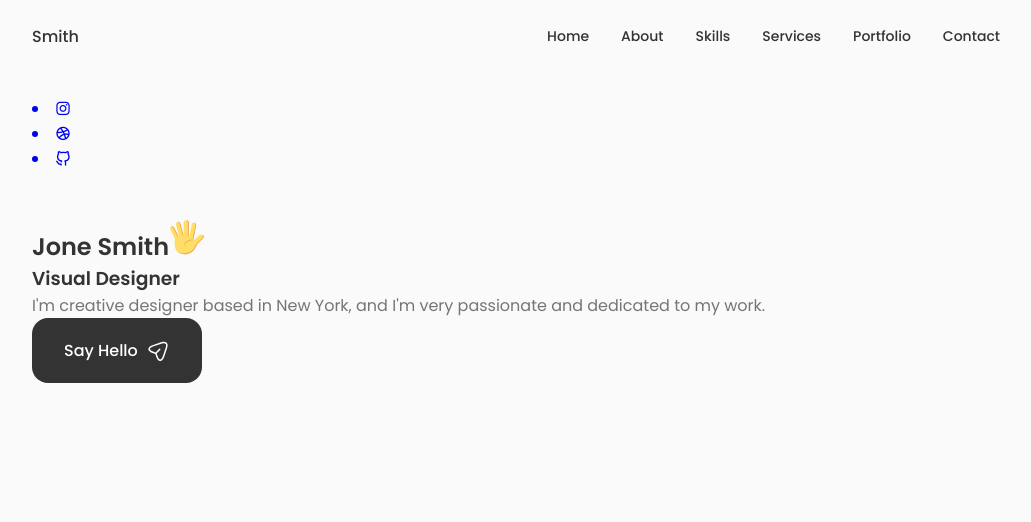
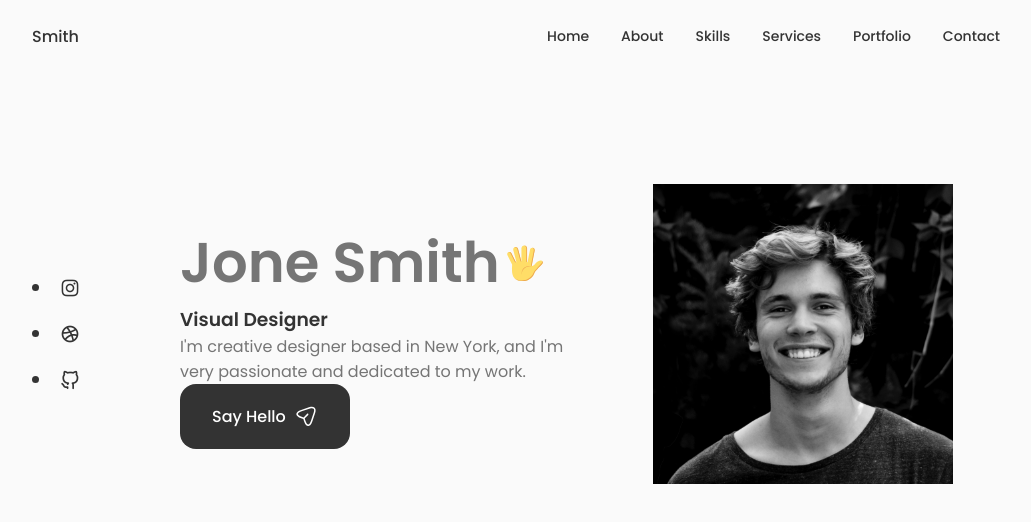
Before and after one commit to ImeshaDilshani/site-p, a React (Create React App) app: page / in a window 1280 px wide. Shown: the top 522 px of the page, without its empty margins (124-1155 px from the left). Built offline with nearby package versions, Linux system fonts and the light colour scheme.

Commit message:
added home.css

```diff
--- a/src/components/home/home.css
+++ b/src/components/home/home.css
@@ -0,0 +1,38 @@
+.home__content{
+    grid-template-columns: 116px repeat(2,1fr);
+    padding-top: 5.5rem;
+    column-gap: 2rem;
+    align-items: center;
+}
+.home__social{
+    display: grid;
+    grid-template-columns: max-content;
+    row-gap: 1rem;
+}
+.home__social-icon{
+    font-size: 1.25rem;
+    color: var(--title-color);
+}
+.home__social-icon:hover{
+    color: var(--title-color-dark);
+}
+.home__title{
+    font-size: var(--big-font-size);
+    color: var(--mb-0-25);
+}
+.home__hand{
+    width: 38px;
+    height: 38px;
+    margin-left: 0.4rem;
+}
+.home__img{
+    background: url(../../assets//profile.jpg);
+    background-repeat: no-repeat;
+    background-position: center;
+    background-size: cover;
+    box-shadow: inset 0 0 0 9px rgb(255, 255, 255 / 30%);
+    order: 1;
+    justify-self: center;
+    width: 300px;
+    height: 300px;
+}
```
